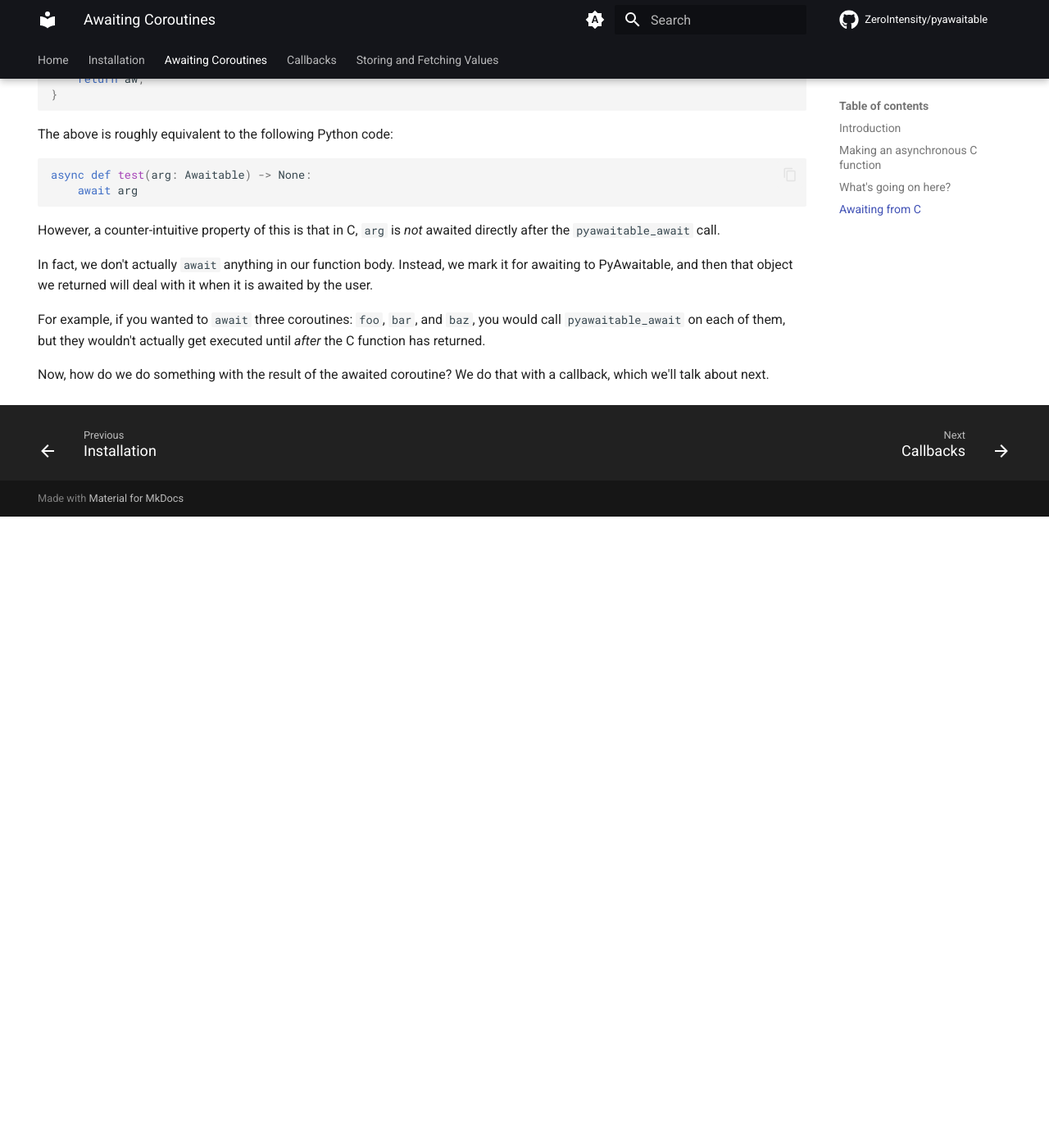
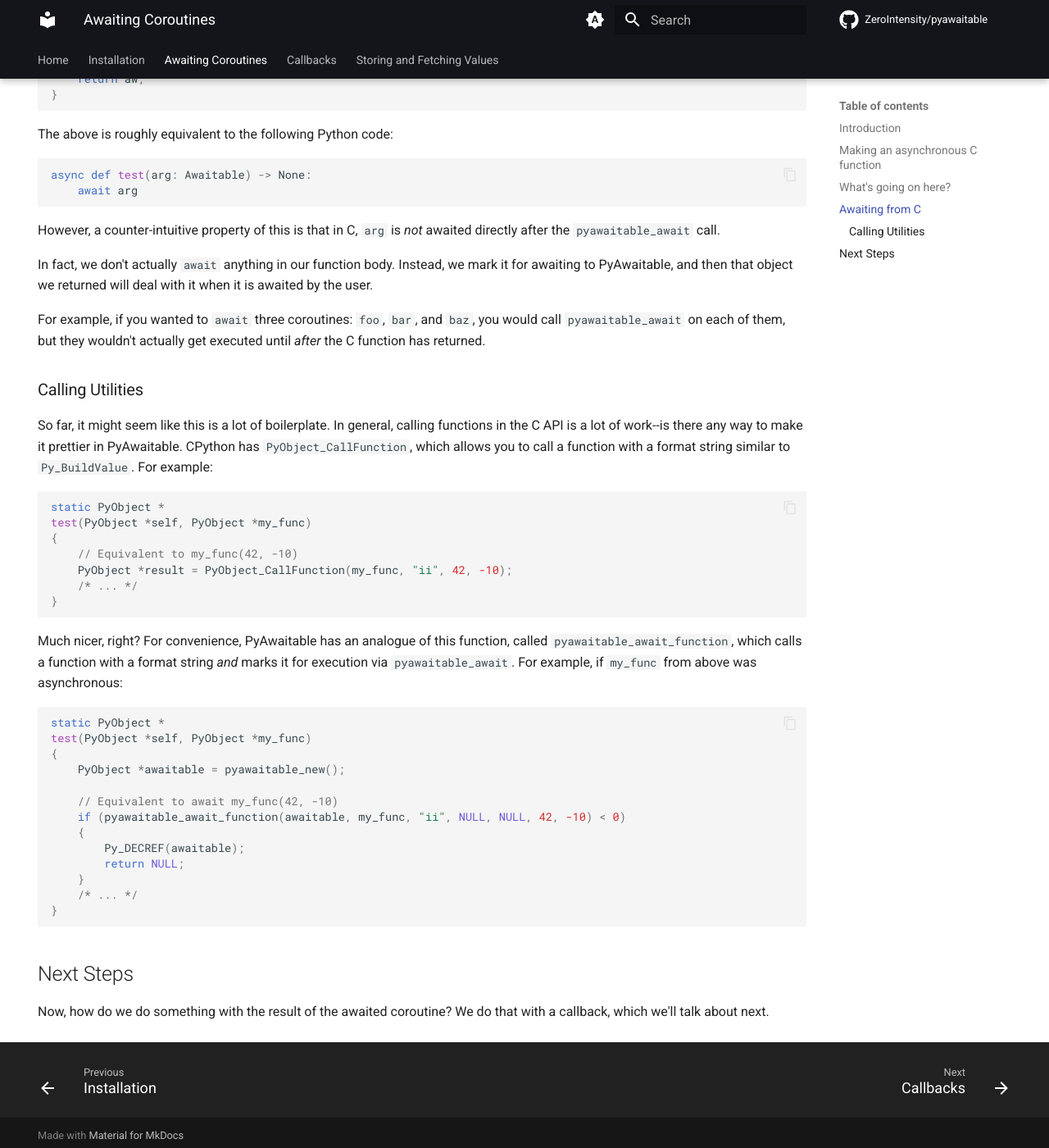
Before and after one commit to ZeroIntensity/pyawaitable, an MkDocs documentation site: the page built from docs/awaiting.md, in a window 1280 px wide and 1400 px high, scrolled down 3091 px. Shown: the whole window at 82% size. Built offline with MkDocs 1.6.1 and Material for MkDocs 9.7.7, drawn with Linux system fonts in a browser that asks for light colours; comment, search, counter and statistics services are not loaded; before the commit the page ends 3721 px from its top, so only the background shows below that.

````diff
--- a/docs/awaiting.md
+++ b/docs/awaiting.md
@@ -158,4 +158,38 @@
 
 For example, if you wanted to `await` three coroutines: `foo`, `bar`, and `baz`, you would call `pyawaitable_await` on each of them, but they wouldn't actually get executed until _after_ the C function has returned.
 
+### Calling Utilities
+
+So far, it might seem like this is a lot of boilerplate. In general, calling functions in the C API is a lot of work--is there any way to make it prettier in PyAwaitable. CPython has `PyObject_CallFunction`, which allows you to call a function with a format string similar to `Py_BuildValue`. For example:
+
+```c
+static PyObject *
+test(PyObject *self, PyObject *my_func)
+{
+    // Equivalent to my_func(42, -10)
+    PyObject *result = PyObject_CallFunction(my_func, "ii", 42, -10);
+    /* ... */
+}
+```
+
+Much nicer, right? For convenience, PyAwaitable has an analogue of this function, called `pyawaitable_await_function`, which calls a function with a format string _and_ marks it for execution via `pyawaitable_await`. For example, if `my_func` from above was asynchronous:
+
+```c
+static PyObject *
+test(PyObject *self, PyObject *my_func)
+{
+    PyObject *awaitable = pyawaitable_new();
+
+    // Equivalent to await my_func(42, -10)
+    if (pyawaitable_await_function(awaitable, my_func, "ii", NULL, NULL, 42, -10) < 0)
+    {
+        Py_DECREF(awaitable);
+        return NULL;
+    }
+    /* ... */
+}
+```
+
+## Next Steps
+
 Now, how do we do something with the result of the awaited coroutine? We do that with a callback, which we'll talk about next.
--- a/docs/callbacks.md
+++ b/docs/callbacks.md
@@ -241,7 +241,7 @@
 }
 ```
 
-## Using Values
+## Next Steps
 
 Now that you've learned to use callbacks, how do we retain state from our original function (_i.e._, the thing that returned our PyAwaitable object) to a callback? In most other languages, this would be a stupid question, but if you've used callbacks in C before, you may have found yourself wondering what to do with the lack of closures.
 
````
